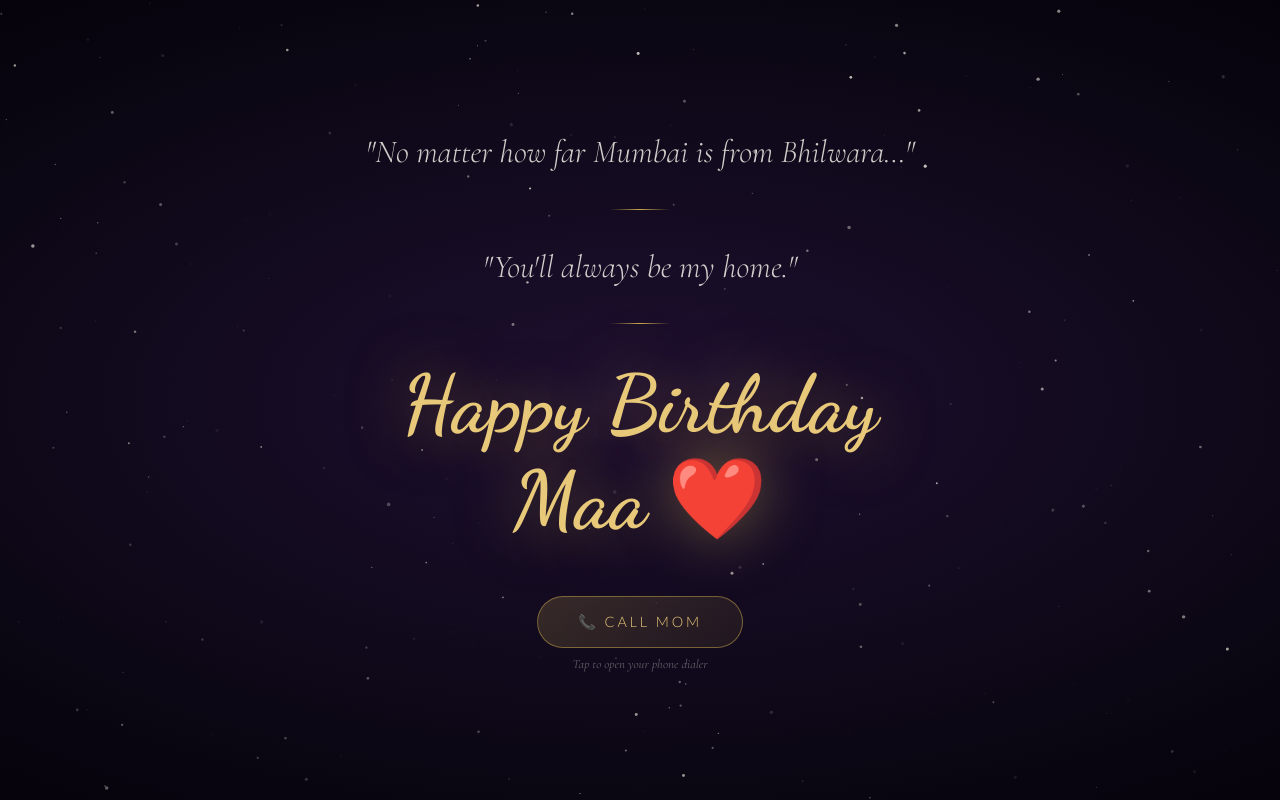
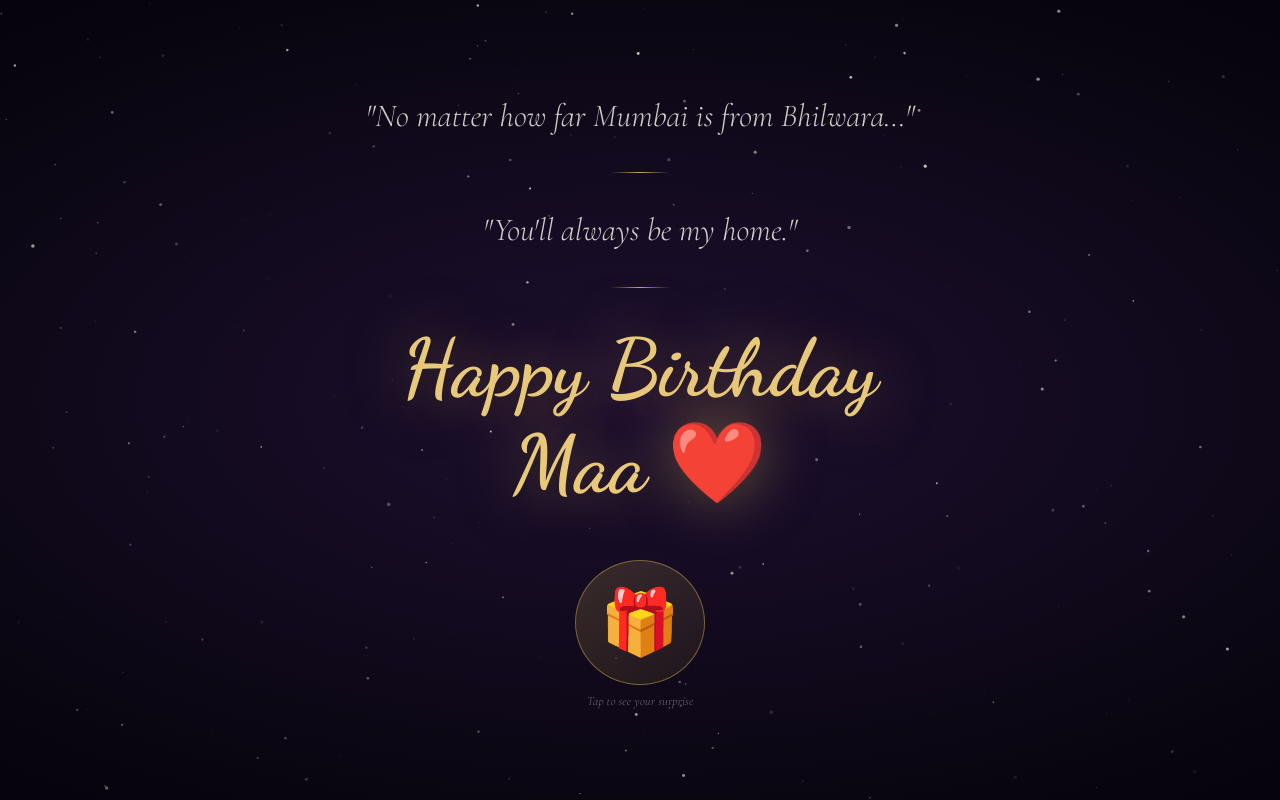
Before and after one commit to shivangajmera2005-lab/MUMMY-BIRTHDAY, a plain HTML site: page index.html in a window 1280 px wide. Shown: the part 7055-7855 px from the top of the page. Drawn offline with nearby package versions, Linux system fonts and the light colour scheme.

Commit message:
Add files via upload

```diff
--- a/index.css
+++ b/index.css
@@ -1051,7 +1051,7 @@ section {
     transform: translateY(0);
 }
 
-.call-btn {
+.gift-btn {
     display: inline-flex;
     flex-direction: column;
     align-items: center;
@@ -1063,34 +1063,30 @@ section {
     border: none;
 }
 
-.call-btn.visible {
+.gift-btn.visible {
     opacity: 1;
 }
 
-.call-btn-inner {
+.gift-btn-inner {
     display: flex;
     align-items: center;
-    gap: 0.75rem;
-    padding: 1rem 2.5rem;
-    border-radius: 60px;
+    justify-content: center;
+    padding: 1.5rem;
+    border-radius: 50%;
     background: linear-gradient(135deg, rgba(201, 168, 76, 0.2), rgba(201, 168, 76, 0.08));
     border: 1.5px solid rgba(201, 168, 76, 0.5);
     color: var(--gold-light);
-    font-family: 'Lato', sans-serif;
-    font-weight: 300;
-    font-size: 0.9rem;
-    letter-spacing: 0.2em;
-    text-transform: uppercase;
+    font-size: 4rem;
     cursor: pointer;
     animation: btnPulse 2.5s ease-in-out infinite;
-    transition: background 0.3s ease;
+    transition: background 0.3s ease, transform 0.2s ease;
 }
 
-.call-btn-inner:hover {
+.gift-btn-inner:hover {
     background: linear-gradient(135deg, rgba(201, 168, 76, 0.3), rgba(201, 168, 76, 0.15));
 }
 
-.call-btn-hint {
+.gift-btn-hint {
     font-family: 'Cormorant Garamond', serif;
     font-style: italic;
     color: rgba(253, 248, 240, 0.35);
--- a/index.html
+++ b/index.html
@@ -398,9 +398,9 @@
             <div class="ending-divider" id="ed2"></div>
             <h2 class="ending-title" id="e3">Happy Birthday Maa ❤️</h2>
 
-            <button class="call-btn" id="call-btn" onclick="callMom()">
-                <div class="call-btn-inner">📞 Call Mom</div>
-                <div class="call-btn-hint">Tap to open your phone dialer</div>
+            <button class="gift-btn" id="gift-btn" onclick="openGift()">
+                <div class="gift-btn-inner">🎁</div>
+                <div class="gift-btn-hint">Tap to see your surprise</div>
             </button>
         </div>
     </section>
--- a/index.js
+++ b/index.js
@@ -251,14 +251,23 @@ function initStarsCanvas() {
 }
 
 // ════════════════════════════════
-// CALL MOM — Confetti + Dialer
+// GIFT BOX OPENING
 // ════════════════════════════════
-function callMom() {
+function openGift() {
     launchConfetti();
-    spawnHearts(document.getElementById('call-btn'));
+    const btn = document.getElementById('gift-btn');
+
+    // Spawn many hearts over a short period
+    let count = 0;
+    const interval = setInterval(() => {
+        spawnHearts(btn);
+        count++;
+        if (count > 10) clearInterval(interval);
+    }, 150);
+
     setTimeout(() => {
-        window.location.href = `tel:${MOM_PHONE}`;
-    }, 800);
+        window.location.href = 'https://drive.google.com/file/d/12RXR2Dz08aYXCu-KqyLsx5cAm8cQtTQF/view?usp=sharing';
+    }, 2500);
 }
 
 function launchConfetti() {
@@ -359,7 +368,7 @@ function triggerEndingSequence() {
         { id: 'e2', delay: 1000 },
         { id: 'ed2', delay: 1400 },
         { id: 'e3', delay: 1800 },
-        { id: 'call-btn', delay: 2400 },
+        { id: 'gift-btn', delay: 2400 },
     ];
 
     sequence.forEach(({ id, delay }) => {
```
